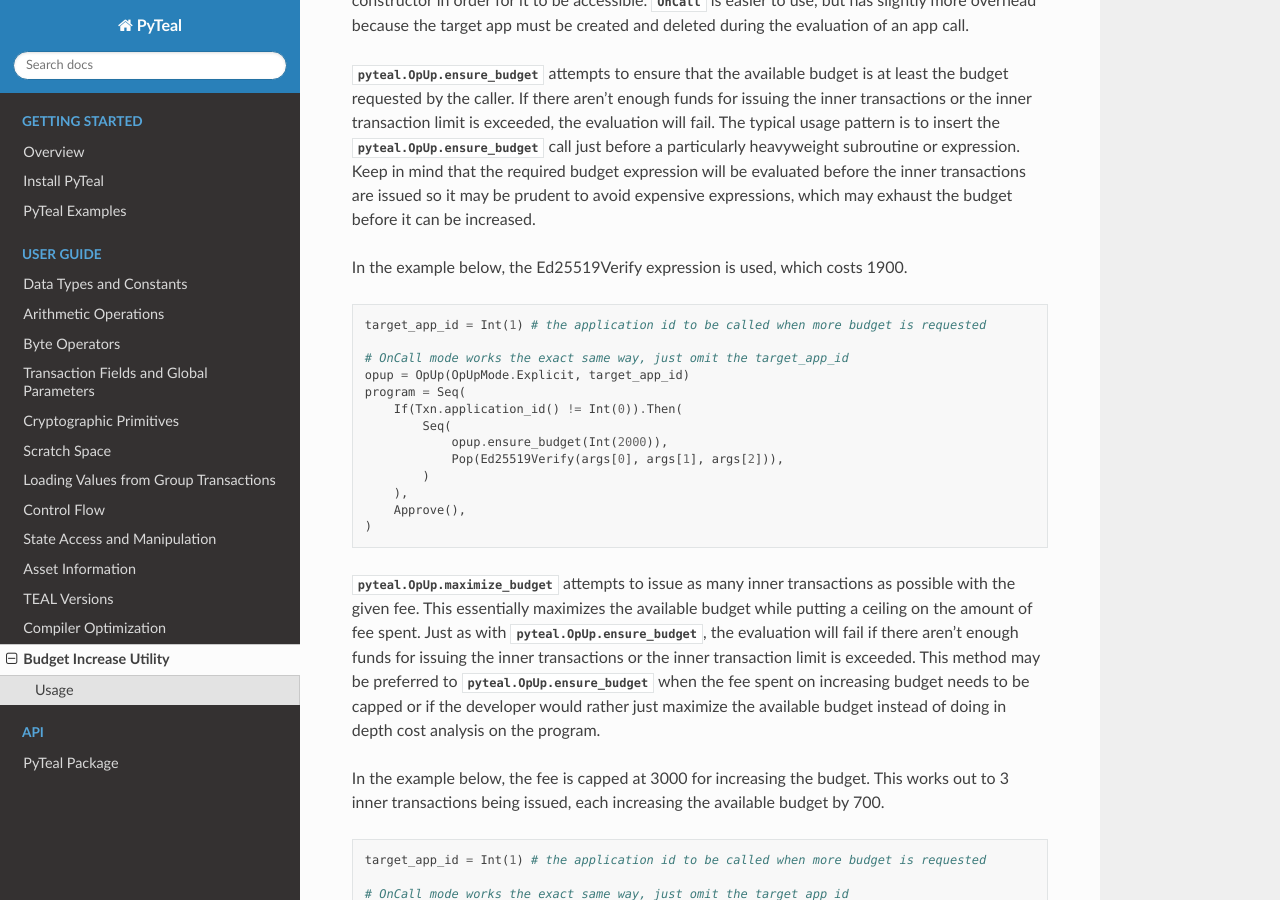
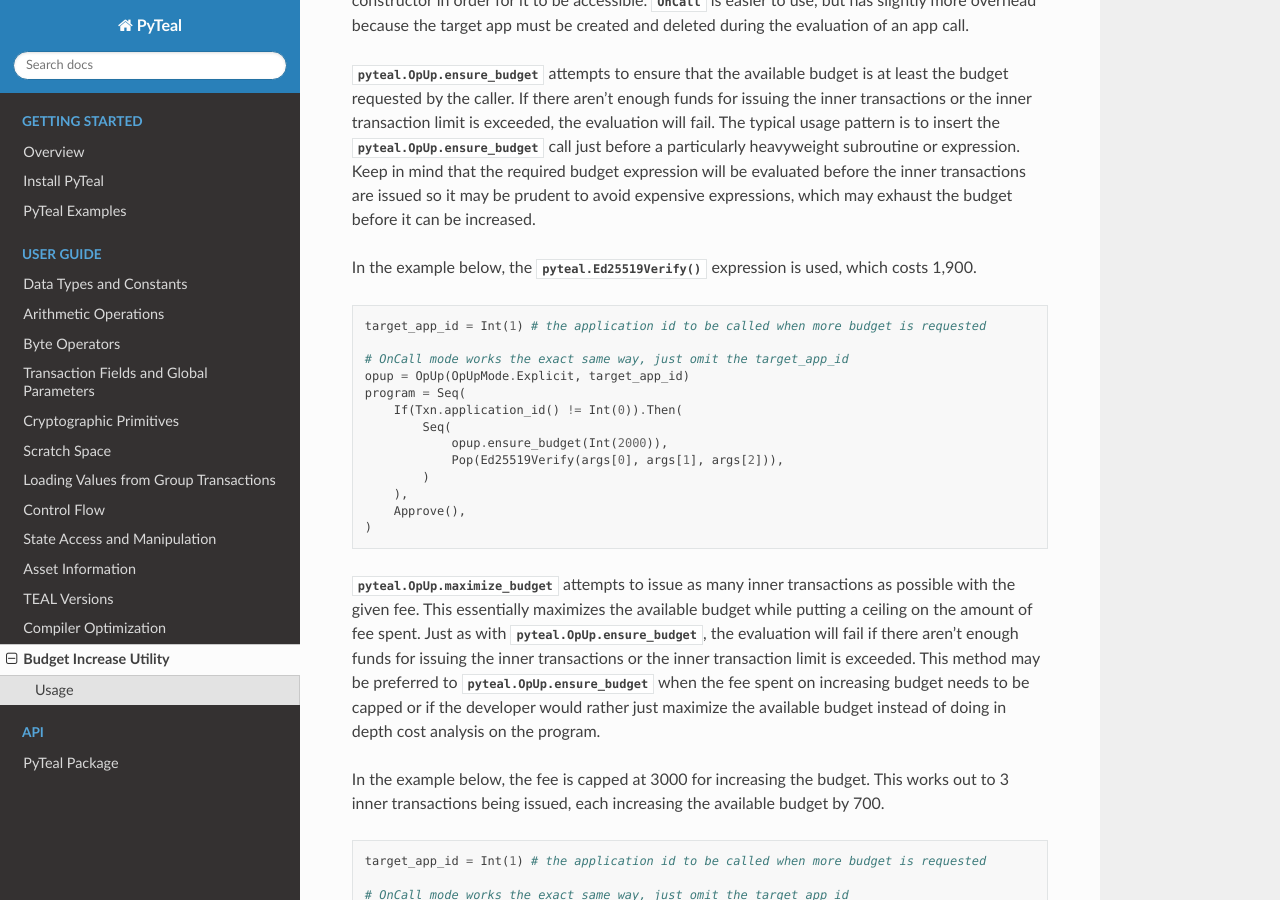
Before and after one commit to algorand/pyteal, a Sphinx documentation site: the page built from docs/opup.rst, in a window 1280 px wide and 900 px high, scrolled down 668 px. Built offline with Sphinx 7.4.7 and the Read the Docs theme 2.0.0, drawn with Linux system fonts in a browser that asks for light colours.

Commit message:
Update docs/opup.rst
Co-authored-by: Michael Diamant <michaeldiamant@users.noreply.github.com>

```diff
--- a/docs/opup.rst
+++ b/docs/opup.rst
@@ -37,7 +37,7 @@ call just before a particularly heavyweight subroutine or expression. Keep in mi
 expression will be evaluated before the inner transactions are issued so it may be prudent to avoid expensive
 expressions, which may exhaust the budget before it can be increased.
 
-In the example below, the Ed25519Verify expression is used, which costs 1900.
+In the example below, the :py:meth:`pyteal.Ed25519Verify` expression is used, which costs 1,900.
 
 .. code-block:: python
 
```
